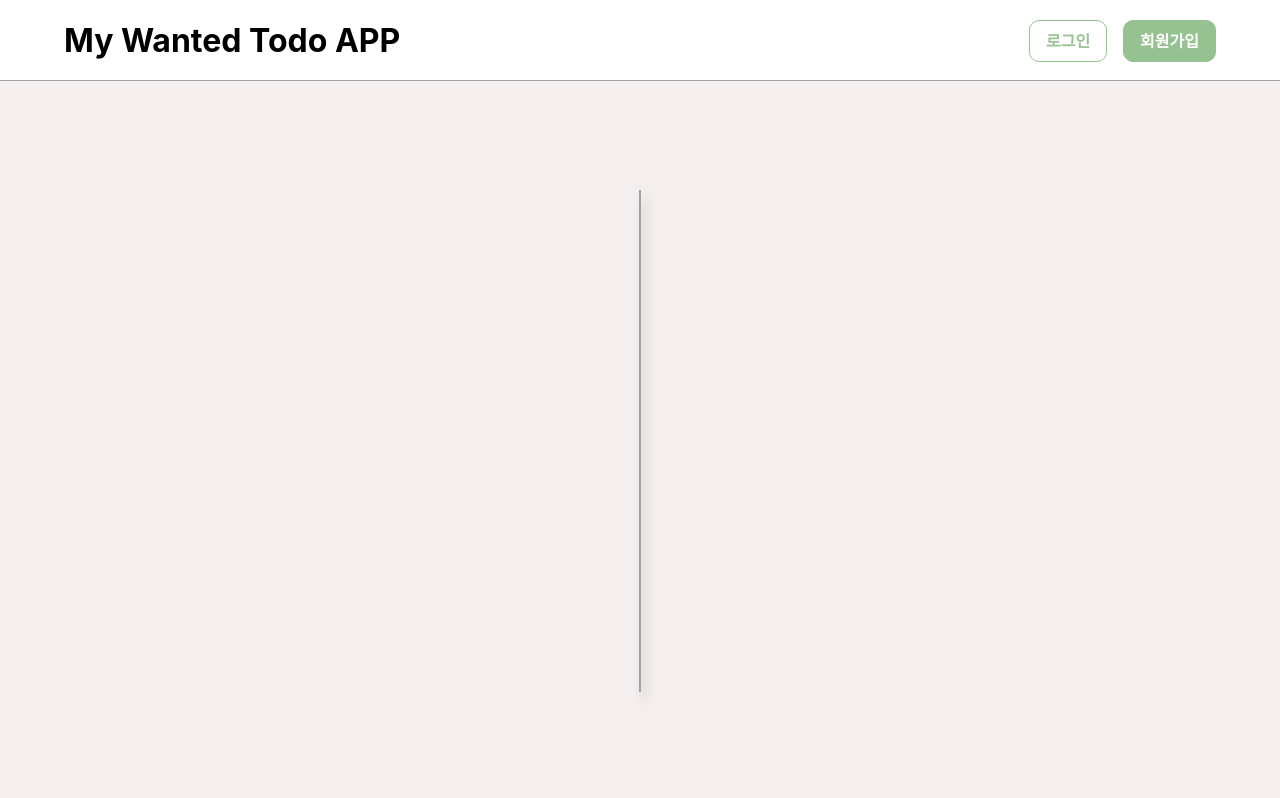
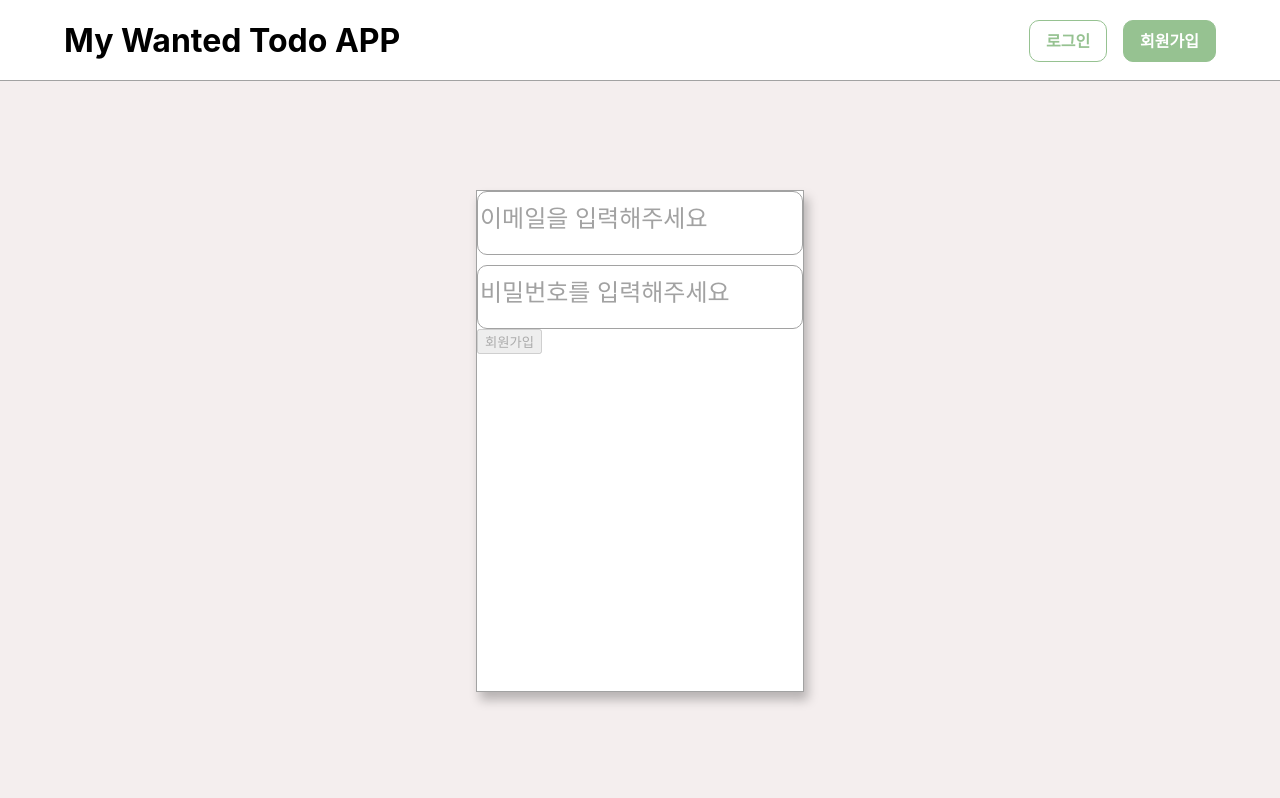
Before and after one commit to WantedTeam17/pre-onboarding-12th-1-17, a React (Create React App) app: page /signup in a window 1280 px wide. Shown: the top 798 px of the page. Built offline with nearby package versions, Linux system fonts and the light colour scheme.

Commit message:
Fix: signin, signup 기능 로직 통일

```diff
--- a/src/App.js
+++ b/src/App.js
@@ -9,8 +9,9 @@ const App = () => {
     <BrowserRouter>
       <AuthContextProvider>
         <TodoContextProvider>
-          <PageLayout />
-          <AppRoutes />
+          <PageLayout>
+            <AppRoutes />
+          </PageLayout>
         </TodoContextProvider>
       </AuthContextProvider>
     </BrowserRouter>
--- a/src/components/ui/Input.jsx
+++ b/src/components/ui/Input.jsx
@@ -1,6 +1,6 @@
 import { styled } from 'styled-components';
 
-const Input = ({ testId, placeholder, type, value, onChange, id }) => {
+const Input = ({ testId, placeholder, type, value, onChange }) => {
   return (
     <StyledInput
       data-testid={testId}
@@ -8,7 +8,6 @@ const Input = ({ testId, placeholder, type, value, onChange, id }) => {
       type={type}
       value={value}
       onChange={onChange}
-      id={id}
     ></StyledInput>
   );
 };
--- a/src/pages/auth/SignInPage.jsx
+++ b/src/pages/auth/SignInPage.jsx
@@ -1,20 +1,19 @@
 import { styled } from 'styled-components';
 import Input from '../../components/ui/Input';
 import { useValidation } from '../../hooks/useValidation';
-import { useState } from 'react';
 import api from '../../api/axios';
 import { useAuthContext } from '../../context/AuthContext';
 
 function SignInPage() {
-  const [email, setEmail] = useState('');
-  const [password, setPassword] = useState('');
+  const { email, setEmail, password, setPassword, validateEmail, validatePassword } =
+    useValidation();
   const { setToken } = useAuthContext();
 
-  const handleEmailChange = e => {
+  const handleChangeEmail = e => {
     setEmail(e.target.value);
   };
 
-  const handlePasswordChange = e => {
+  const handleChangePassword = e => {
     setPassword(e.target.value);
   };
 
@@ -47,6 +46,8 @@ function SignInPage() {
     handleLogin();
   };
 
+  const isSubmitDisabled = !validateEmail() || !validatePassword();
+
   return (
     <form onSubmit={handleSubmit}>
       <InputBox>
@@ -55,20 +56,18 @@ function SignInPage() {
           placeholder="이메일을 입력해주세요"
           type="text"
           value={email}
-            onChange={handleEmailChange}
-            id="email"
+          onChange={handleChangeEmail}
         />
         <Input
           testId="password-input"
           placeholder="비밀번호를 입력해주세요"
           type="password"
           value={password}
-            onChange={handlePasswordChange}
-            id="password"
+          onChange={handleChangePassword}
         />
       </InputBox>
 
-        <button data-testid="signup-button" type="submit" disabled={isSubmitDisabled}>
+      <button data-testid="signin-button" type="submit" disabled={isSubmitDisabled}>
         로그인
       </button>
     </form>
--- a/src/pages/auth/SignUpPage.jsx
+++ b/src/pages/auth/SignUpPage.jsx
@@ -8,6 +8,14 @@ export const SignUpPage = () => {
   const { email, setEmail, password, setPassword, validateEmail, validatePassword } =
     useValidation();
   const { setToken } = useAuthContext();
+
+  const handleChangeEmail = e => {
+    setEmail(e.target.value);
+  };
+
+  const handleChangePassword = e => {
+    setPassword(e.target.value);
+  };
 
   const handleSubmit = async event => {
     event.preventDefault();
@@ -31,21 +39,20 @@ export const SignUpPage = () => {
           placeholder="이메일을 입력해주세요"
           type="email"
           value={email}
-          onChange={event => setEmail(event.target.value)}
-          id="email"
+          onChange={handleChangeEmail}
         />
         <Input
           testId="password-input"
           placeholder="비밀번호를 입력해주세요"
           type="password"
           value={password}
-          onChange={event => setPassword(event.target.value)}
+          onChange={handleChangePassword}
           id="password"
         />
       </InputBox>
 
       <button data-testid="signup-button" type="submit" disabled={isSubmitDisabled}>
-        제출
+        회원가입
       </button>
     </form>
   );
```
Lines whose indentation alone changed are shown as unchanged.
